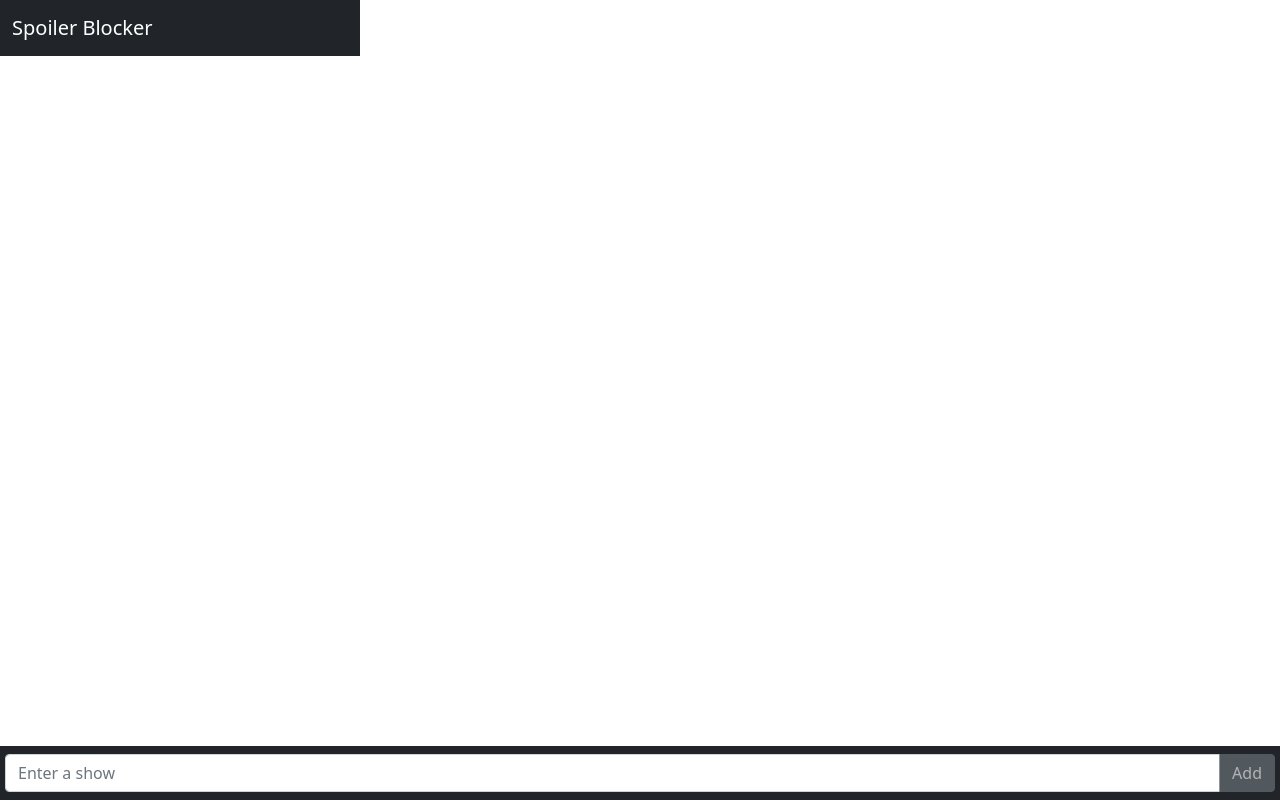
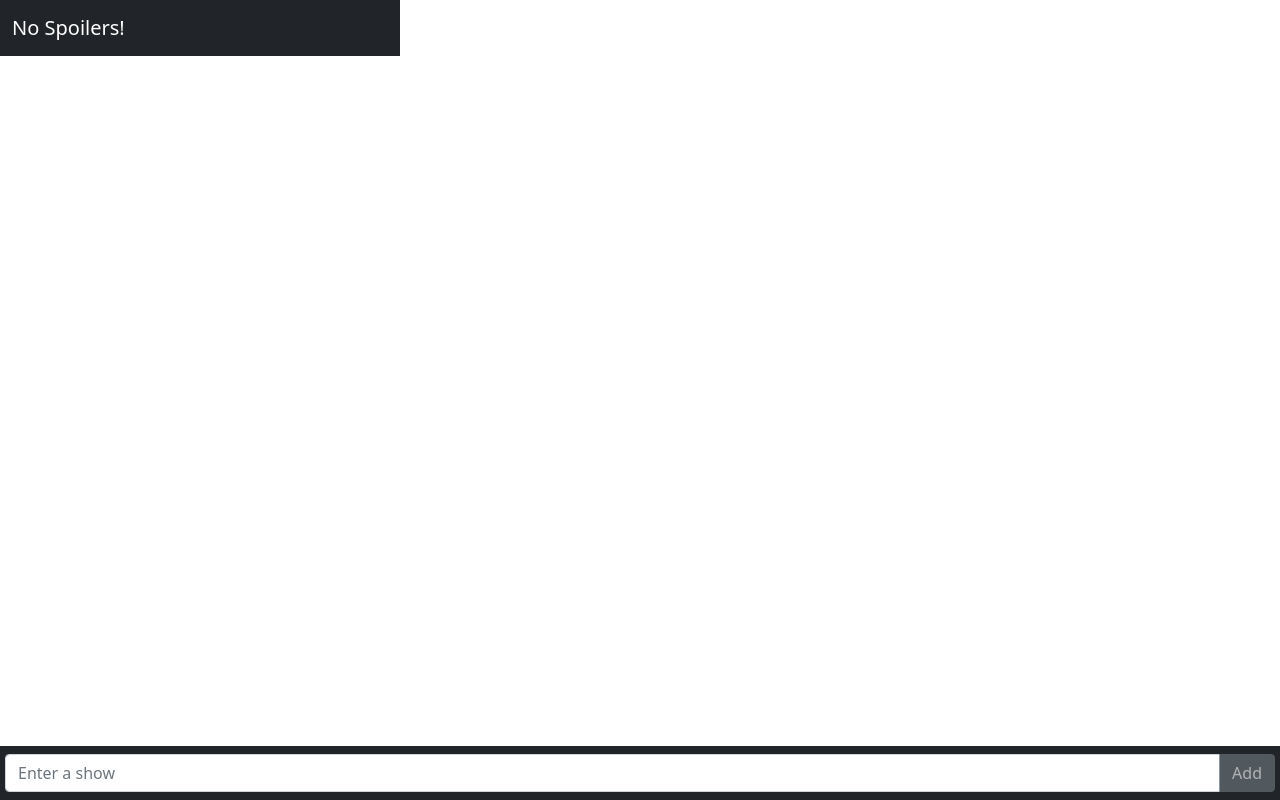
Before and after one commit to Plebtato/chrome-spoiler-blocker, a React (Create React App) app: page / in a window 1280 px wide. Built offline with nearby package versions, Linux system fonts and the light colour scheme.

Commit message:
Added refresh message when updating list

```diff
--- a/src/App.js
+++ b/src/App.js
@@ -17,6 +17,7 @@ function App() {
   const [seriesList, setSeriesList] = useState([]);
   const [newSeries, setNewSeries] = useState("");
   const [loading, setLoading] = useState(true);
+  const [requireReload, setRequireReload] = useState(false);
 
   useEffect(() => {
     chrome.storage.local.get(['seriesList'], (res) => {
@@ -51,6 +52,7 @@ function App() {
         keywords: [newSeries],
       };
       setSeriesList((listData) => [...listData, newSeriesInfo]);
+      setRequireReload(true);
     }
     setNewSeries("");
   };
@@ -59,6 +61,7 @@ function App() {
     setSeriesList((listData) =>
       listData.filter((item) => item.title !== itemToDelete)
     );
+    setRequireReload(true);
   };
 
   const addKeyword = (itemToEdit, keywordsToAdd) => {
@@ -97,6 +100,7 @@ function App() {
             }
           })
         );
+        setRequireReload(true);
       }
     });
   };
@@ -117,13 +121,15 @@ function App() {
         }
       })
     );
+    setRequireReload(true);
   };
 
   return (
     <>
       <Navbar bg="dark" variant="dark">
         <Container>
-          <Navbar.Brand className="title">Spoiler Blocker</Navbar.Brand>
+          <Navbar.Brand className="title">No Spoilers!</Navbar.Brand>
+          {requireReload && <Navbar.Text>Refresh to apply changes.</Navbar.Text>}
         </Container>
       </Navbar>
       <ListGroup variant="flush" className="series-list">
--- a/src/index.css
+++ b/src/index.css
@@ -6,7 +6,7 @@ body {
   -webkit-font-smoothing: antialiased;
   -moz-osx-font-smoothing: grayscale;
   height: 600px;
-  width: 360px;
+  width: 400px;
 }
 
 code {
```
